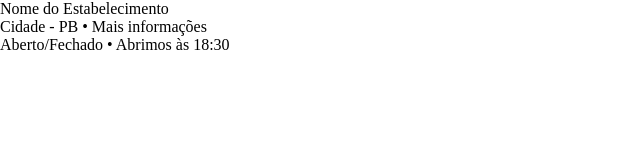
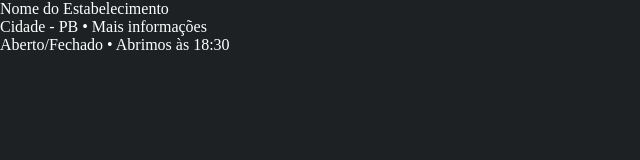
Before and after one commit to marciodiniz7x/Devlirery, a plain HTML site: page index.html in a window 1280 px wide. Shown: the whole page, without its empty margins (0-640 px from the left). Drawn offline with Linux system fonts and the light colour scheme.

Commit message:
Update style.css

```diff
--- a/style.css
+++ b/style.css
@@ -3,3 +3,8 @@
     margin: 0;
     box-sizing: border-box;
 }
+
+body {
+    background-color: rgb(29, 33, 36);
+    color: white;
+}
```
